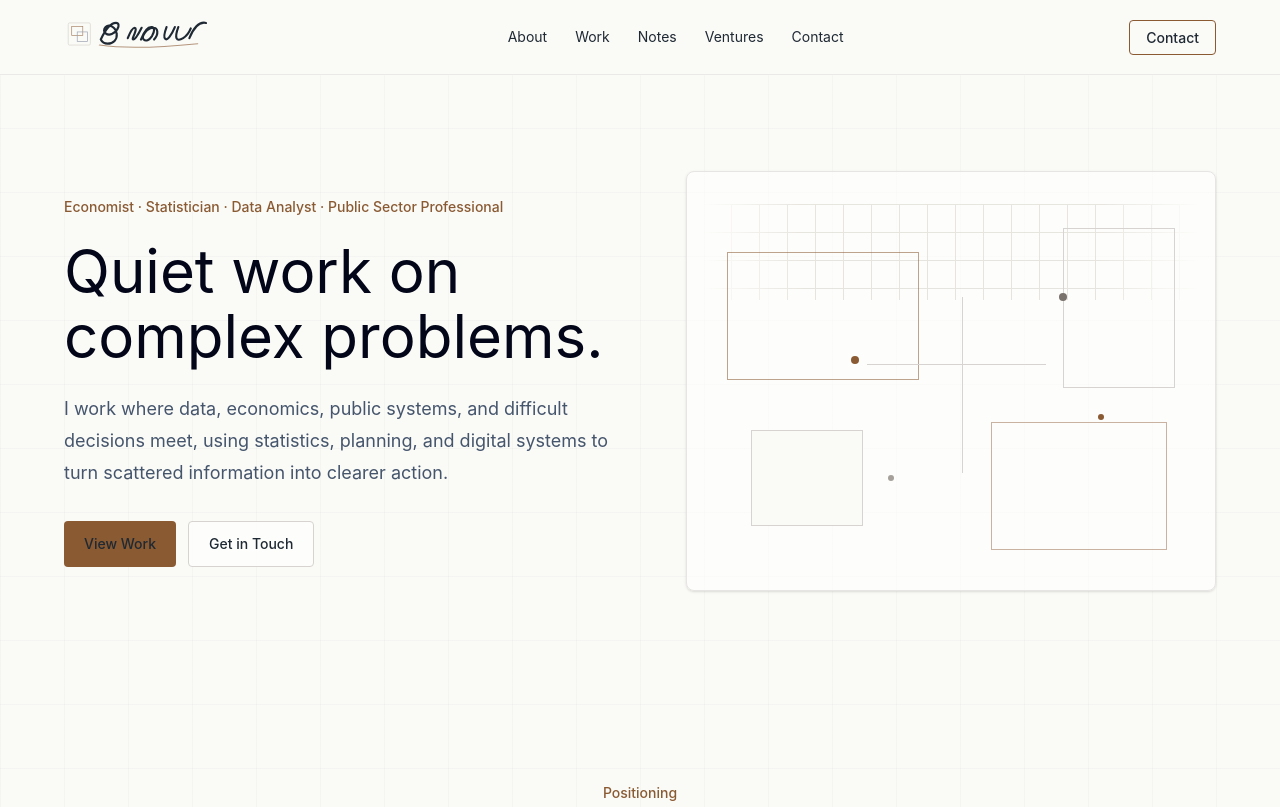
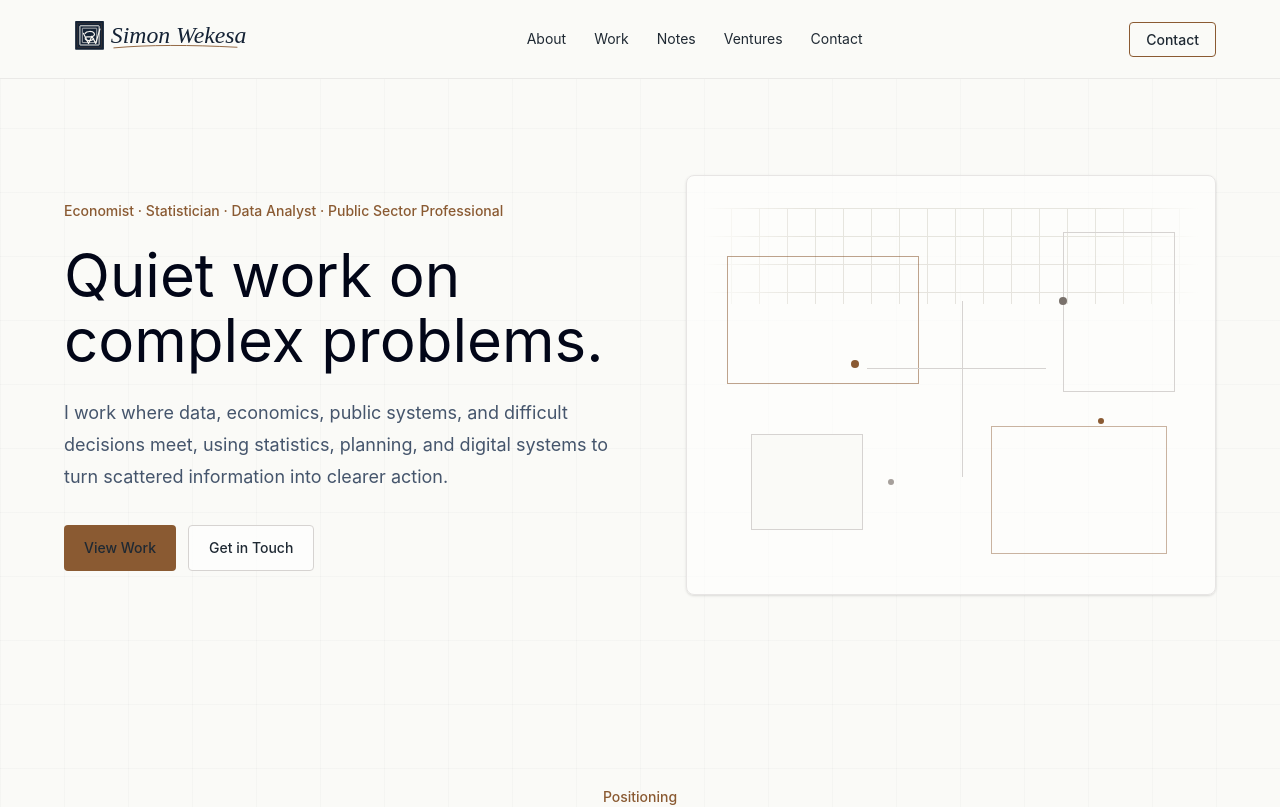
Before and after one commit to Simonwafula/simonwekesa.co.ke, a Next.js app: page / in a window 1280 px wide. Shown: the top 807 px of the page. Built offline with nearby package versions, Linux system fonts and the light colour scheme.

Commit message:
Refine signature logo lockup

```diff
--- a/components/SignatureLogo.tsx
+++ b/components/SignatureLogo.tsx
@@ -9,31 +9,66 @@ export function SignatureLogo({ className, compact = false }: SignatureLogoProps
   return (
     <span className={cn("inline-flex items-center", className)}>
       <svg
-        aria-labelledby="signature-logo-title"
-        className={cn("h-10 w-[176px]", compact && "h-9 w-[158px]")}
+        aria-label="Simon Wekesa"
+        className={cn("h-[74px] w-[320px]", compact && "h-9 w-[170px] sm:h-10 sm:w-[196px]")}
         fill="none"
         role="img"
-        viewBox="0 0 220 52"
+        viewBox={compact ? "0 0 280 64" : "0 0 420 96"}
         xmlns="http://www.w3.org/2000/svg"
       >
-        <title id="signature-logo-title">Simon Wekesa</title>
-        <rect height="32" rx="2" stroke="#D8D5CB" width="32" x="2" y="10" />
-        <rect height="13" stroke="#8A5A32" strokeOpacity="0.72" width="16" x="7" y="15" />
-        <rect height="14" stroke="#9CA3AF" width="15" x="15" y="23" />
+        <g transform={compact ? "translate(1 8) scale(.64)" : "translate(2 10)"}>
+          <rect fill="#142235" height="72" rx="2" width="72" />
+          <rect height="48" rx="1" stroke="#F7F5F0" strokeWidth="2.4" width="48" x="12" y="12" />
+          <rect height="36" rx="1" stroke="#F7F5F0" strokeOpacity="0.82" strokeWidth="2" width="36" x="18" y="18" />
           <path
-          d="M49 34c7-15 15-24 22-24 4 0 5 4 2 9-4 7-12 10-17 6-3-2-3-6 0-9 5-5 15 0 16 10 1 8-5 14-13 14-4 0-8-2-10-6Zm39-2c4-10 7-15 10-15 2 0 2 3 0 8-2 5-4 9-2 9 3 0 8-9 12-17m-1 17c5-13 10-19 16-18 4 1 4 6 0 13-4 6-9 8-12 5-4-4 4-16 13-17 8-1 9 9 2 17m18-18c-3 8-5 14-2 17 3 3 9-5 14-17m5 0c-6 16-3 22 7 16 5-3 9-9 11-14m-2 14c7-17 15-24 24-22"
-          stroke="#1F2933"
+            d="M25 31c3.4-6.2 18.6-6.4 22.4-.7 3.1 4.8-1.1 9.3-8.8 9.3H30c-4.9 0-6.7 4.5-2.7 7.5 4.8 3.7 15.2 2.4 19-2.7"
+            stroke="#F7F5F0"
             strokeLinecap="round"
             strokeLinejoin="round"
-          strokeWidth="3.1"
+            strokeWidth="3"
           />
           <path
-          d="M47 42c34 5 83 4 142-2"
+            d="M21 31l12.5 25L42 38l9.5 18L62 20"
+            stroke="#F7F5F0"
+            strokeLinecap="round"
+            strokeLinejoin="round"
+            strokeWidth="3"
+          />
+          <rect height="60" rx="1" stroke="#8A5A32" strokeOpacity="0.55" width="60" x="6" y="6" />
+        </g>
+
+        <g transform={compact ? "translate(58 7)" : "translate(94 8)"}>
+          <text
+            fill="#142235"
+            fontFamily='"Snell Roundhand", "Segoe Script", "Brush Script MT", "Bradley Hand", cursive'
+            fontSize={compact ? "38" : "58"}
+            fontStyle="italic"
+            fontWeight="500"
+            x="0"
+            y={compact ? "36" : "54"}
+          >
+            Simon Wekesa
+          </text>
+          <path
+            d={compact ? "M5 44C61 39 126 39 202 43" : "M8 65C86 58 184 58 302 64"}
             stroke="#8A5A32"
             strokeLinecap="round"
-          strokeOpacity="0.62"
-          strokeWidth="1.6"
+            strokeOpacity="0.9"
+            strokeWidth={compact ? "1.6" : "2.2"}
           />
+          {!compact ? (
+            <text
+              fill="#142235"
+              fontFamily='Inter, ui-sans-serif, system-ui, -apple-system, BlinkMacSystemFont, "Segoe UI", sans-serif'
+              fontSize="14"
+              fontWeight="650"
+              x="4"
+              y="88"
+            >
+              DATA · PUBLIC SYSTEMS · DECISION-MAKING
+            </text>
+          ) : null}
+        </g>
       </svg>
     </span>
   );
```
Lines whose indentation alone changed are shown as unchanged.
